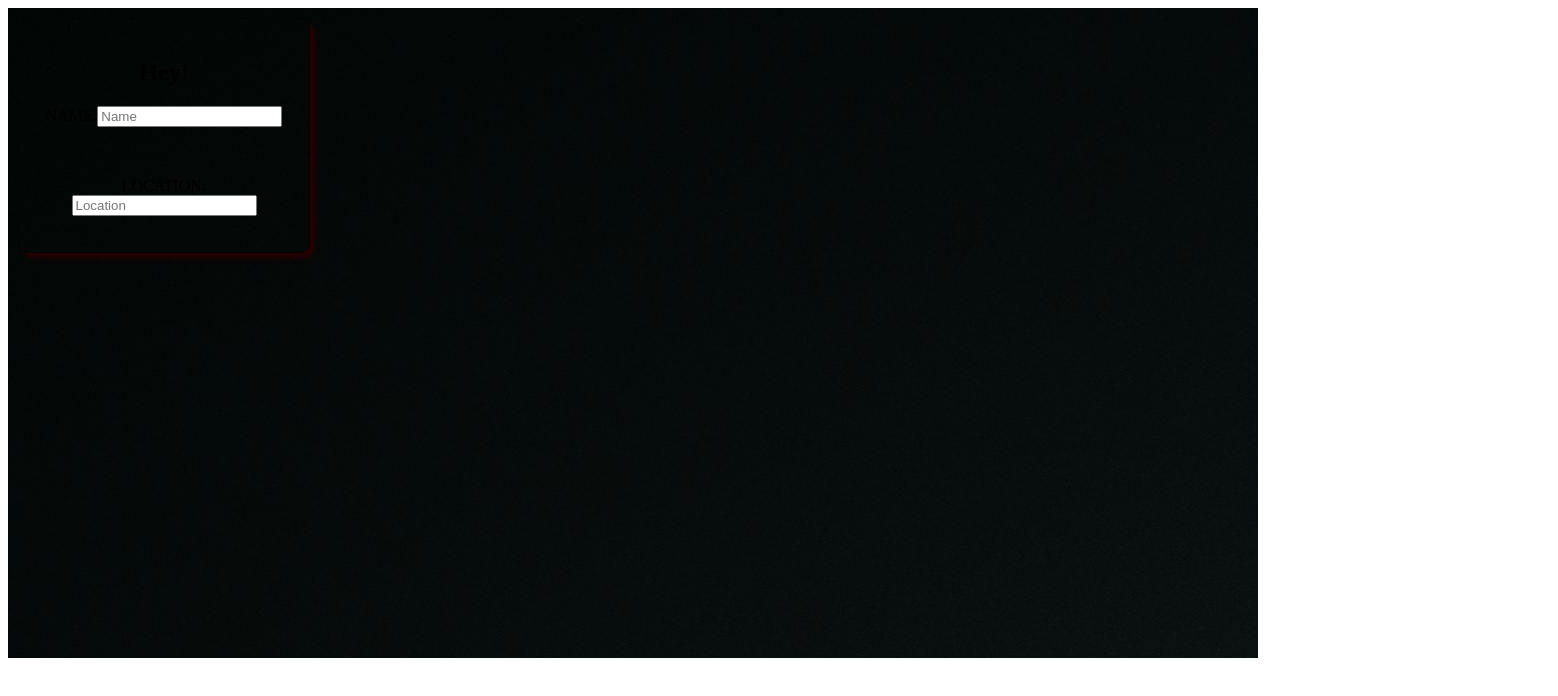
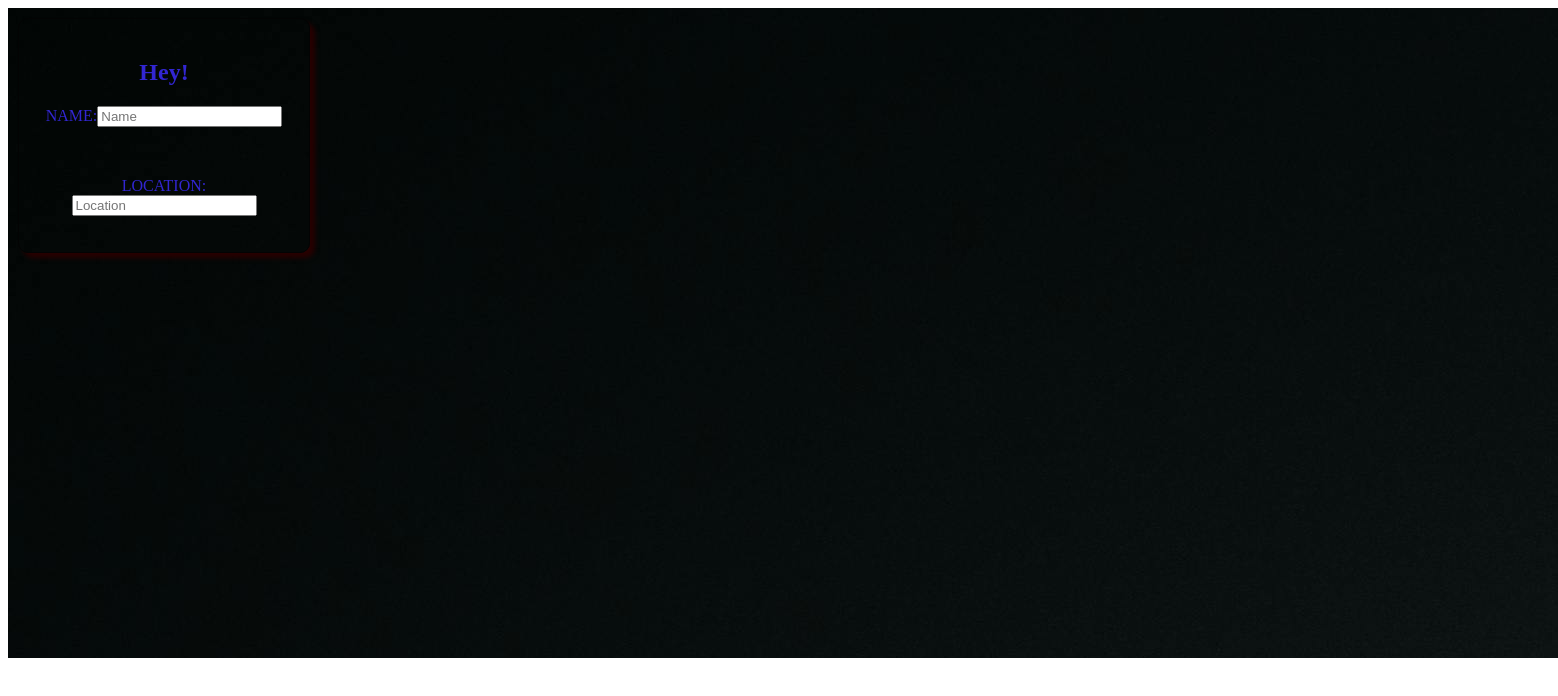
Before and after one commit to yash2106-byte/PromptCoach, a React (Vite) app in the folder FrontEnd/: page / in a window 1280 px wide. Shown: the top 696 px of the page, 1558 px wide, since content can reach past the window. Built offline with nearby package versions, Linux system fonts and the light colour scheme.

Commit message:
just for the commit

```diff
--- a/FrontEnd/src/index.css
+++ b/FrontEnd/src/index.css
@@ -10,6 +10,7 @@
 .login_box{
   border: 1px solid rgb(3, 3, 3) ;
     box-shadow: 5px 5px 5px rgb(40, 0, 0) ;
+    color: rgb(50, 38, 210);
     border-radius: 10px;
     padding: 20px;
     margin: 10px;
@@ -22,5 +23,5 @@
 .login_page{
   background-image: url("/images/login_background.jpg");
   height: 650px;
-  width: 1250px;
+  width: 1550px;
 }
```
